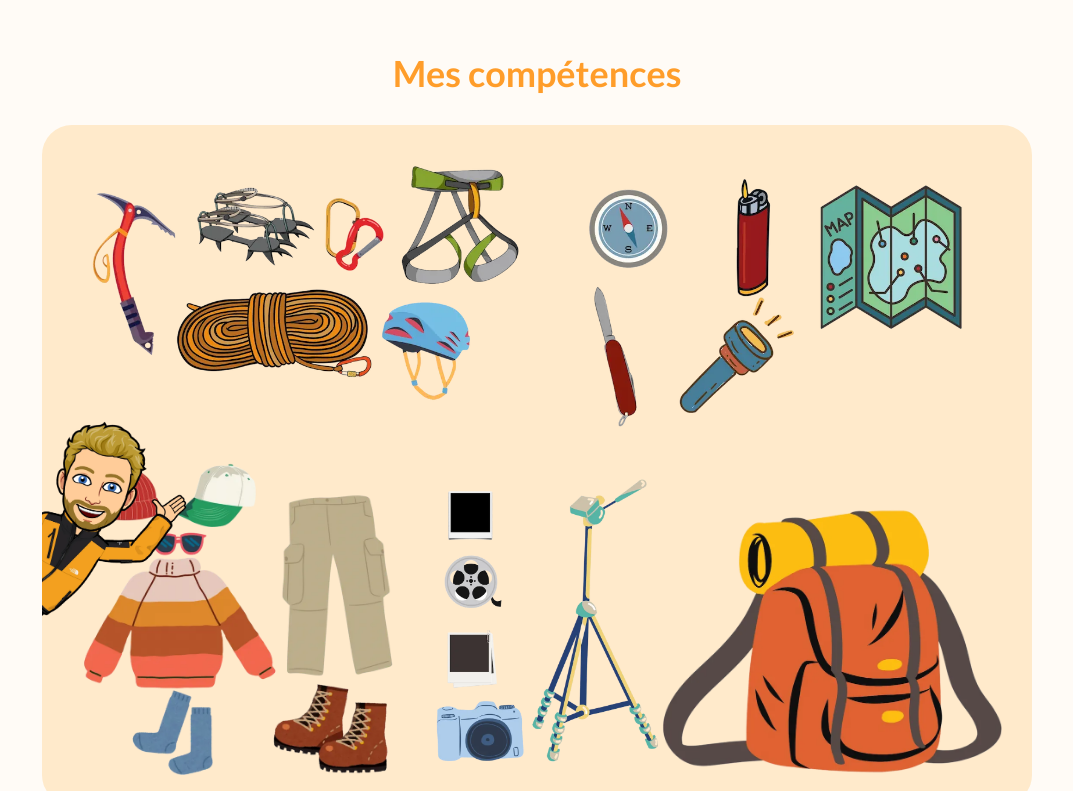
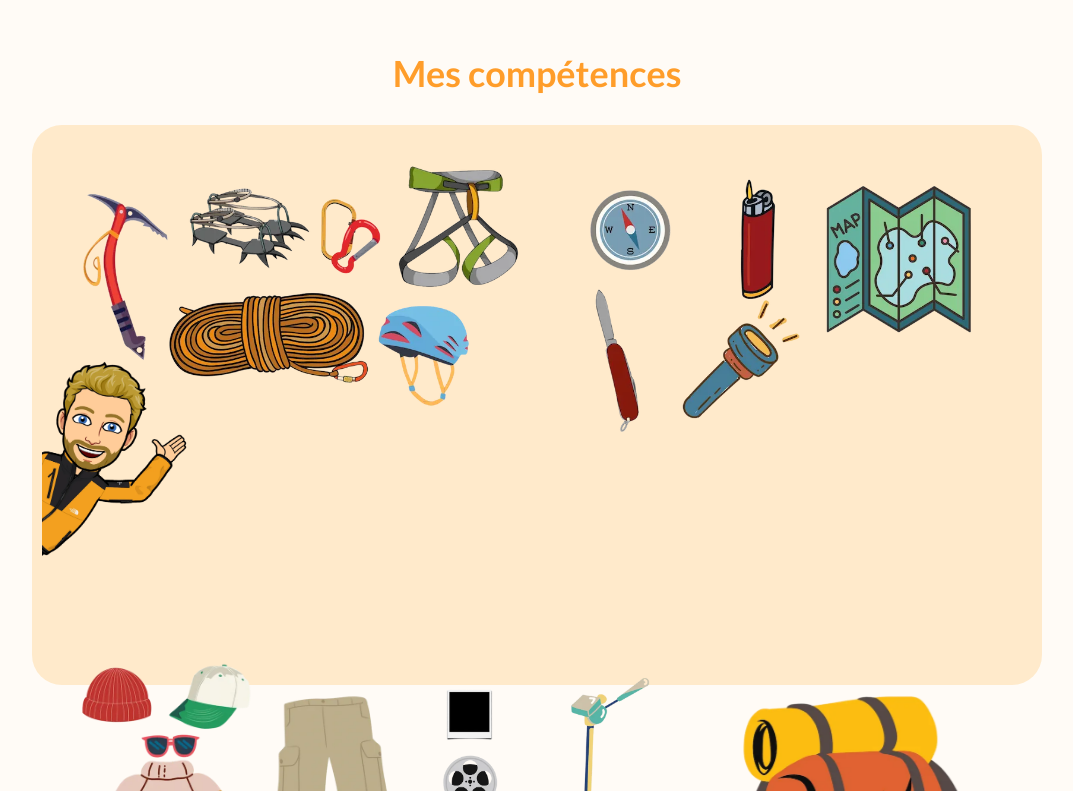
Before and after one commit to remip-dev/mountain-developer-webapp, a Vue app: page / in a window 1280 px wide. Shown: the part 1429-2220 px from the top of the page, without its empty margins (103-1176 px from the left). Built offline with nearby package versions, Linux system fonts and the light colour scheme.

Commit message:
avoid click and hover

```diff
--- a/src/components/mySkills/AdaptImage.vue
+++ b/src/components/mySkills/AdaptImage.vue
@@ -66,19 +66,19 @@ onMounted(() => {
   <div>
     <ResponsiveImage
       v-if="smallFirstImage && mediumFirstImage"
-      class="first-image"
+      class="first-image transition"
+      :class="{ hidden: isSkillVisible }"
       :smallImage="smallFirstImage"
       :mediumImage="mediumFirstImage"
       :alt="alt"
-      :style="{ display: !isSkillVisible ? 'block' : 'none' }"
     />
     <ResponsiveImage
       v-if="smallSecondImage && mediumSecondImage"
-      class="second-image"
+      class="second-image transition"
+      :class="{ hidden: !isSkillVisible }"
       :smallImage="smallSecondImage"
       :mediumImage="mediumSecondImage"
       :alt="alt"
-      :style="{ display: isSkillVisible ? 'block' : 'none' }"
     />
   </div>
 </template>
@@ -86,7 +86,16 @@ onMounted(() => {
 <style scoped>
 .first-image,
 .second-image {
+  position: absolute;
+  top: 0;
+  left: 0;
   width: 100%;
   object-fit: contain;
+  opacity: 1;
+  transition: opacity 0.5s ease-in-out;
+}
+
+.hidden {
+  opacity: 0;
 }
 </style>
--- a/src/components/mySkills/MySkills.vue
+++ b/src/components/mySkills/MySkills.vue
@@ -94,10 +94,16 @@ function handleEventSkill() {
   padding: 30px;
 
   background-color: var(--secondary-color);
-  height: auto;
-  width: auto;
-  max-width: 950px;
+  height: 500px;
+  width: 950px;
   align-content: space-between;
+}
+
+.top-skill,
+.devops-skill,
+.frontend-skill,
+.bag {
+  position: relative;
 }
 
 .top-skill {
--- a/src/components/mySkills/SkillGroup.vue
+++ b/src/components/mySkills/SkillGroup.vue
@@ -38,7 +38,15 @@ const showMountainImage = ref(true)
 const showSkillsImage = ref(false)
 const showModal = ref(false)
 
-const handleHoverAndClick = () => {
+let eventHover = false
+
+const handleHoverAndClick = (event: MouseEvent) => {
+  if (event.type === 'mouseenter' || event.type === 'mouseleave') {
+    eventHover = true
+  }
+  if (event.type === 'click' && eventHover === true) {
+    return
+  }
   showMountainImage.value = !showMountainImage.value
   showSkillsImage.value = !showSkillsImage.value
   showModal.value = !showModal.value
@@ -83,31 +91,36 @@ onMounted(() => {
     <ResponsiveImage
       v-if="smallMountainImage && mediumMountainImage"
       class="mountain-image"
+      :class="{ hidden: !showMountainImage }"
       :smallImage="smallMountainImage"
       :mediumImage="mediumMountainImage"
       alt="Un étalage de matériel de montagne"
-      :style="{ display: showMountainImage ? 'block' : 'none' }"
     />
     <ResponsiveImage
       v-if="smallSkillsImage && mediumSkillsImage"
       class="skills-image"
+      :class="{ hidden: showMountainImage }"
       :smallImage="smallSkillsImage"
       :mediumImage="mediumSkillsImage"
       alt="Une liste de compétences pour le développement web"
-      :style="{ display: showSkillsImage ? 'block' : 'none' }"
     />
-    <SkillModal
-      :title="title"
-      :description="description"
-      :style="{ display: showModal ? 'block' : 'none' }"
-    />
+    <SkillModal :title="title" :description="description" :class="{ hidden: showMountainImage }" />
   </div>
 </template>
 
 <style scoped>
 .mountain-image,
 .skills-image {
+  position: absolute;
+  top: 0;
+  left: 0;
   width: 100%;
   object-fit: contain;
+  opacity: 1;
+  transition: opacity 0.5s ease-in-out;
+}
+
+.hidden {
+  opacity: 0;
 }
 </style>
```
